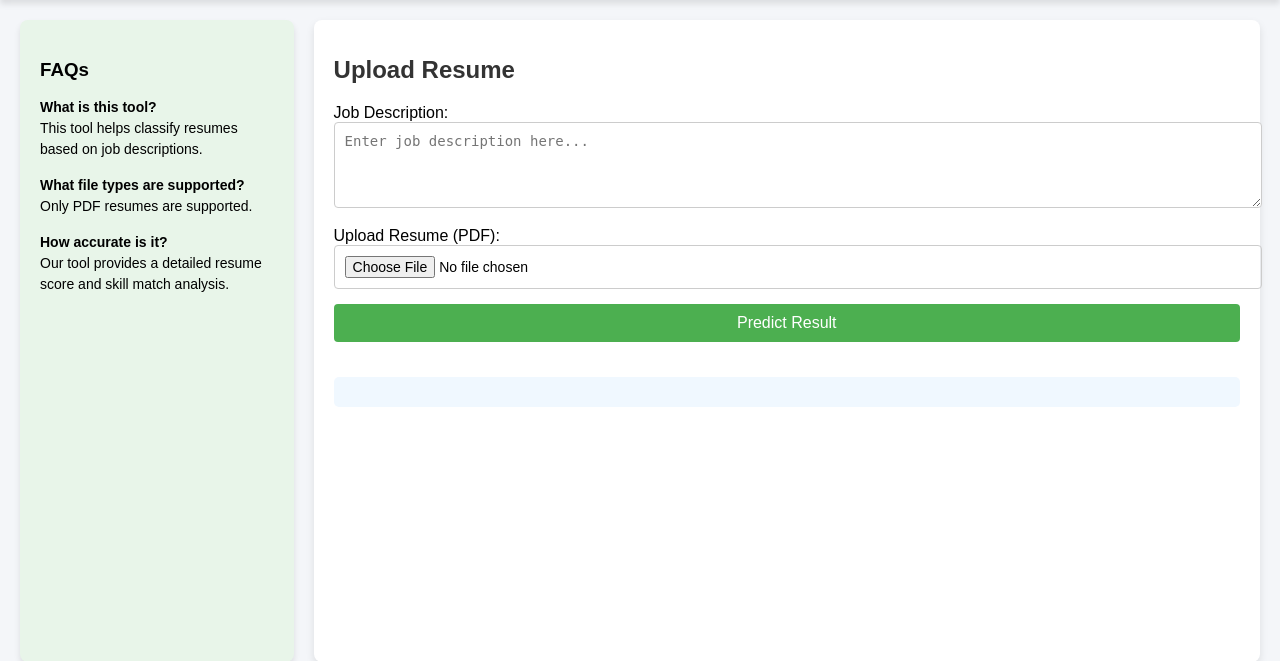
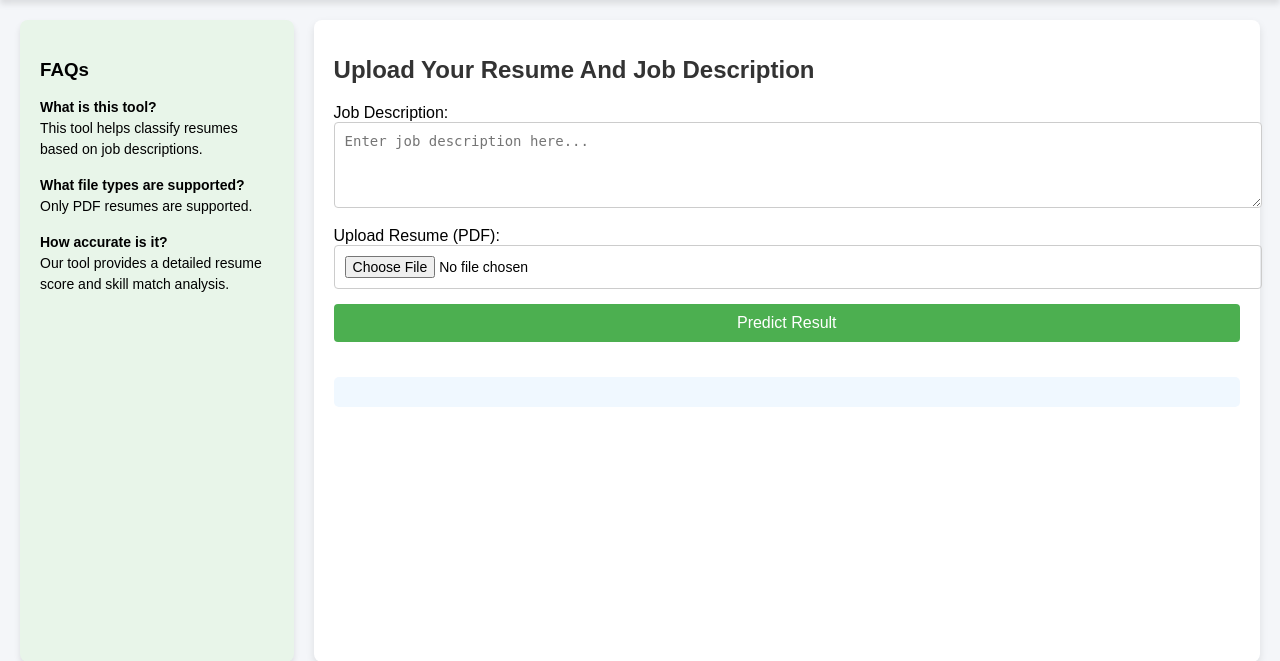
Before and after one commit to Upritik/resume-ranking, a Flask app: page / in a window 1280 px wide. Shown: the part 48-709 px from the top of the page. Run offline with Flask 3, Linux system fonts and the light colour scheme; parts of the project's set-up code (start-up, migrations or seed data) failed here and were passed over.

Commit message:
Update index.html

```diff
--- a/templates/index.html
+++ b/templates/index.html
@@ -27,7 +27,7 @@
         </aside>
 
         <div class="container">
-            <h1>Upload Resume</h1>
+            <h1>Upload Your Resume And Job Description</h1>
             <form id="resumeForm">
                 <label for="jobDescription">Job Description:</label>
                 <textarea id="jobDescription" name="jobDescription" rows="4" cols="50" placeholder="Enter job description here..."></textarea>
```
